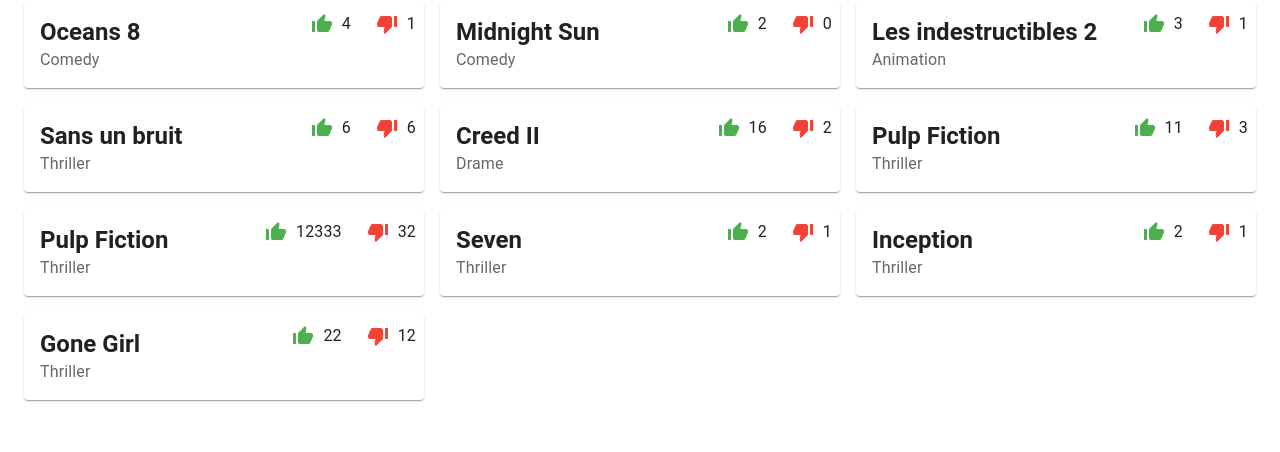
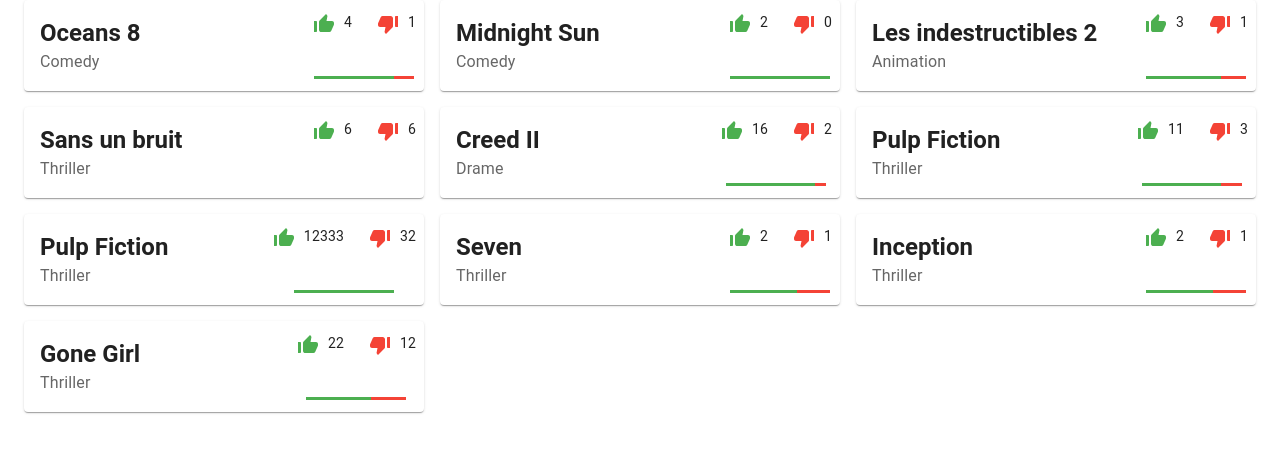
Before and after one commit to BenGex31/react-interview, a React (Create React App) app: page / in a window 1280 px wide. Shown: the top 452 px of the page. Built offline with nearby package versions, Linux system fonts and the light colour scheme.

Commit message:
Update MovieCard.tsx
display gauge rating

```diff
--- a/src/components/MovieCard.tsx
+++ b/src/components/MovieCard.tsx
@@ -1,16 +1,22 @@
 import { ThumbDownAlt, ThumbUpAlt } from "@mui/icons-material";
-import { Card, CardHeader, Stack, Tooltip, Typography } from "@mui/material";
+import {
+  Card,
+  CardHeader,
+  CircularProgress,
+  Stack,
+  Typography,
+} from "@mui/material";
 import { green, red } from "@mui/material/colors";
 import React from "react";
+import { movieObject } from "../App";
+import GaugeRating from "./GaugeRating";
 
-type movieCardProps = {
-  title: string;
-  category: string;
-  likes: number;
-  dislikes: number;
+const MovieCard = ({ title, category, likes, dislikes }: movieObject) => {
+  const displayRating = () => {
+    if (likes > dislikes) {
+      return ((likes - dislikes) / (likes + dislikes)) * 100;
+    }
   };
-
-const MovieCard = ({ title, category, likes, dislikes }: movieCardProps) => {
   return (
     <Card>
       <CardHeader
@@ -21,15 +27,18 @@
         }
         subheader={category}
         action={
+          <Stack direction={"column"} spacing={5} alignItems={"center"}>
             <Stack direction={"row"} spacing={3}>
               <Stack direction={"row"} spacing={1}>
                 <ThumbUpAlt sx={{ color: green[500] }} />{" "}
-              <Typography>{likes}</Typography>
+                <Typography variant="body2">{likes}</Typography>
               </Stack>
               <Stack direction={"row"} spacing={1}>
                 <ThumbDownAlt sx={{ color: red[500] }} />{" "}
-              <Typography>{dislikes}</Typography>
+                <Typography variant="body2">{dislikes}</Typography>
               </Stack>
+            </Stack>
+            <GaugeRating likes={likes} dislikes={dislikes} />
           </Stack>
         }
       />
```
Lines whose indentation alone changed are shown as unchanged.
